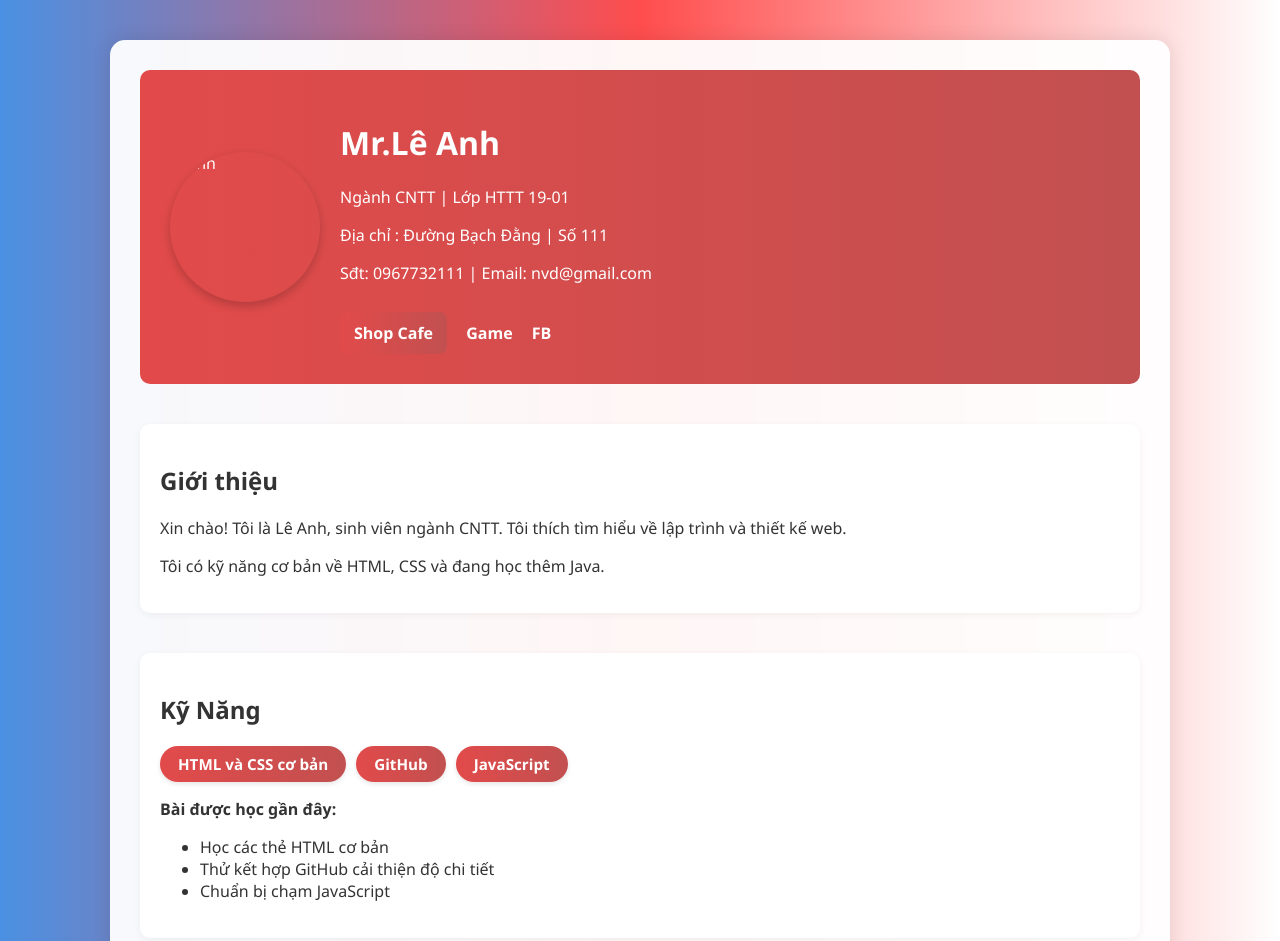
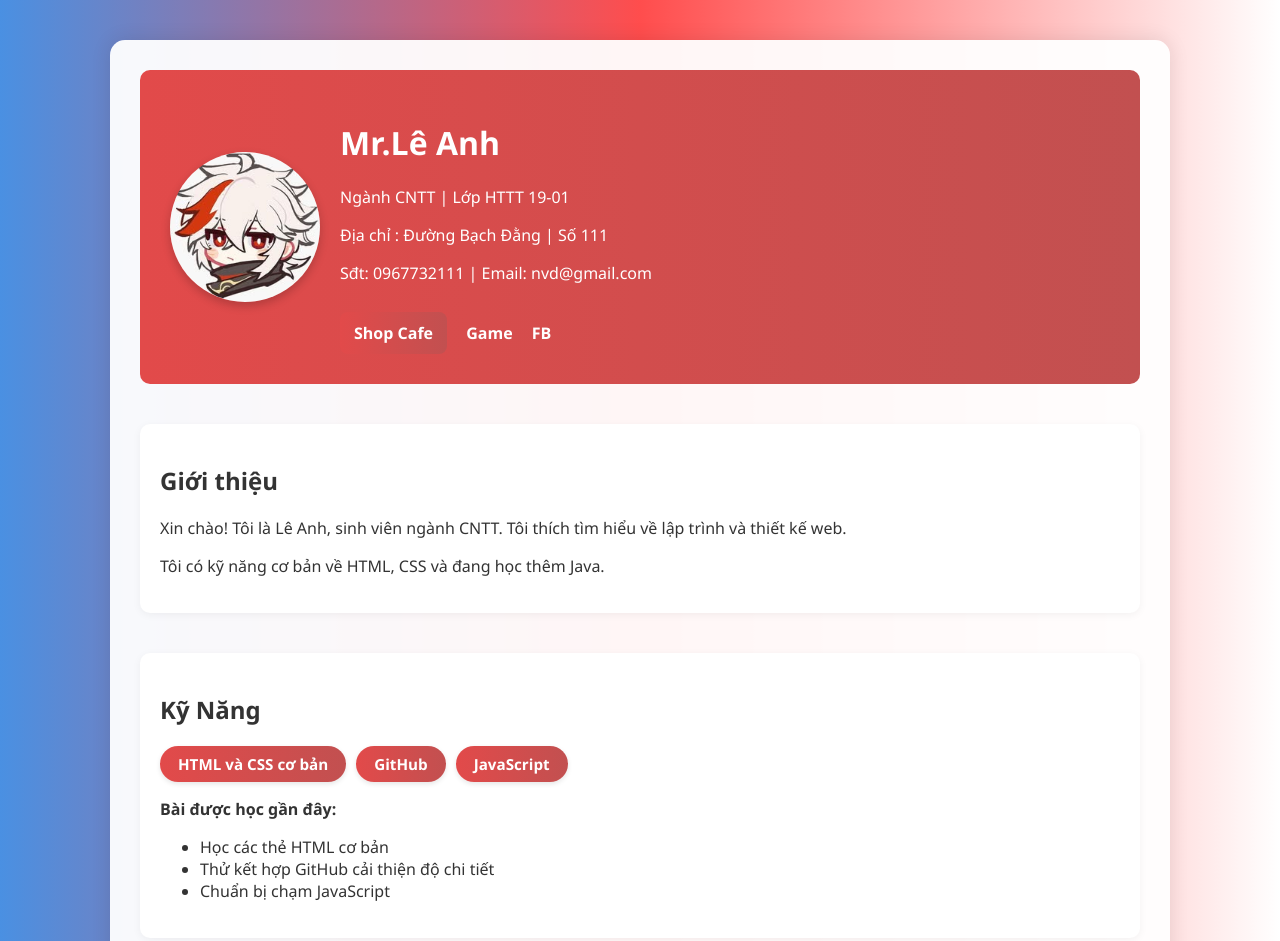
Before and after one commit to nvd-source/canh_nhan, a plain HTML site: page index.html in a window 1280 px wide. Shown: the top 941 px of the page. Drawn offline with Linux system fonts and the light colour scheme.

Commit message:
Fix HTML structure and update avatar image

```diff
--- a/index.html
+++ b/index.html
@@ -65,7 +65,7 @@
     <div class="container">
     <header>
         <div class="avatar-box">
-            <img src="img/a.jpg" alt="Anh" class="avatar">
+            <img src="a.jpg" alt="Anh" class="avatar">
         </div>
         <div class="intro">
             <h1>Mr.Lê Anh</h1>
@@ -114,4 +114,5 @@
 
     </div>
 </body>
+
 </html>
```
